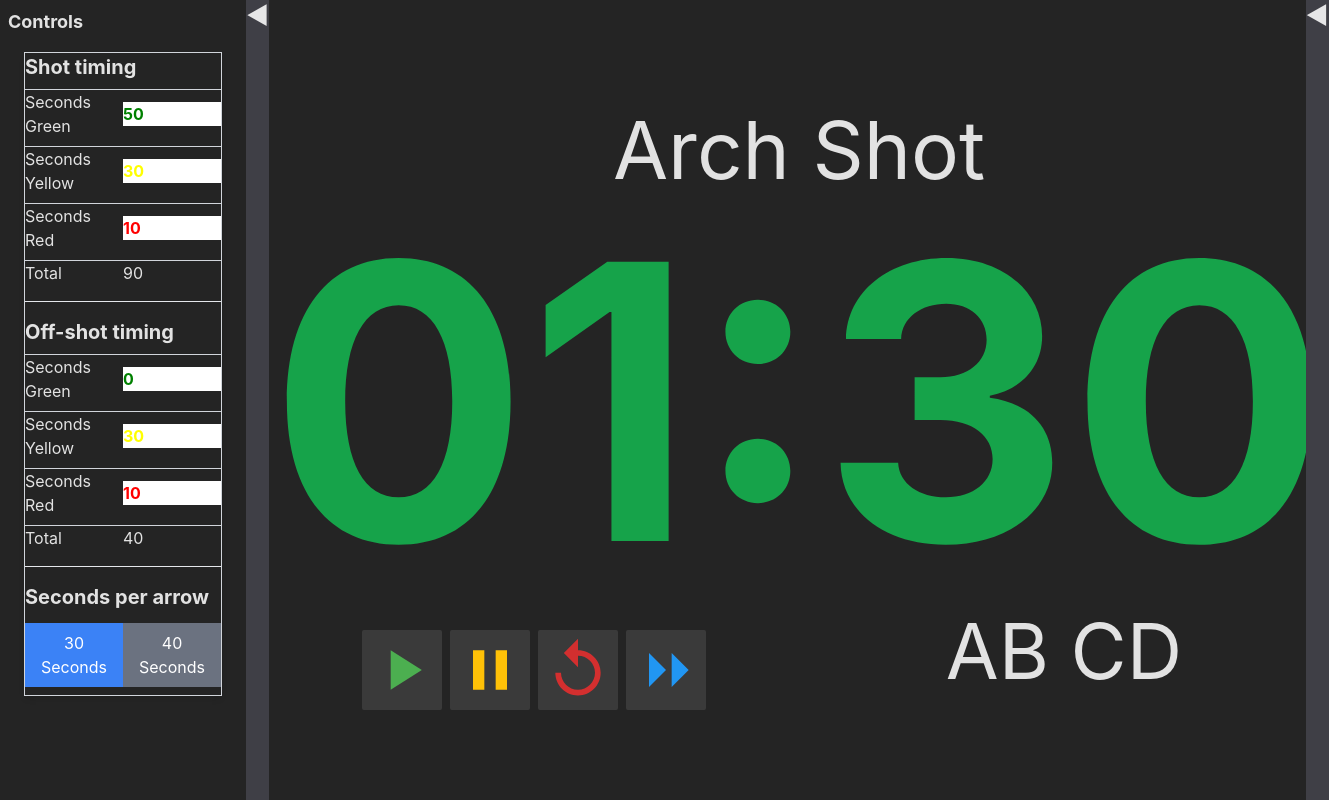
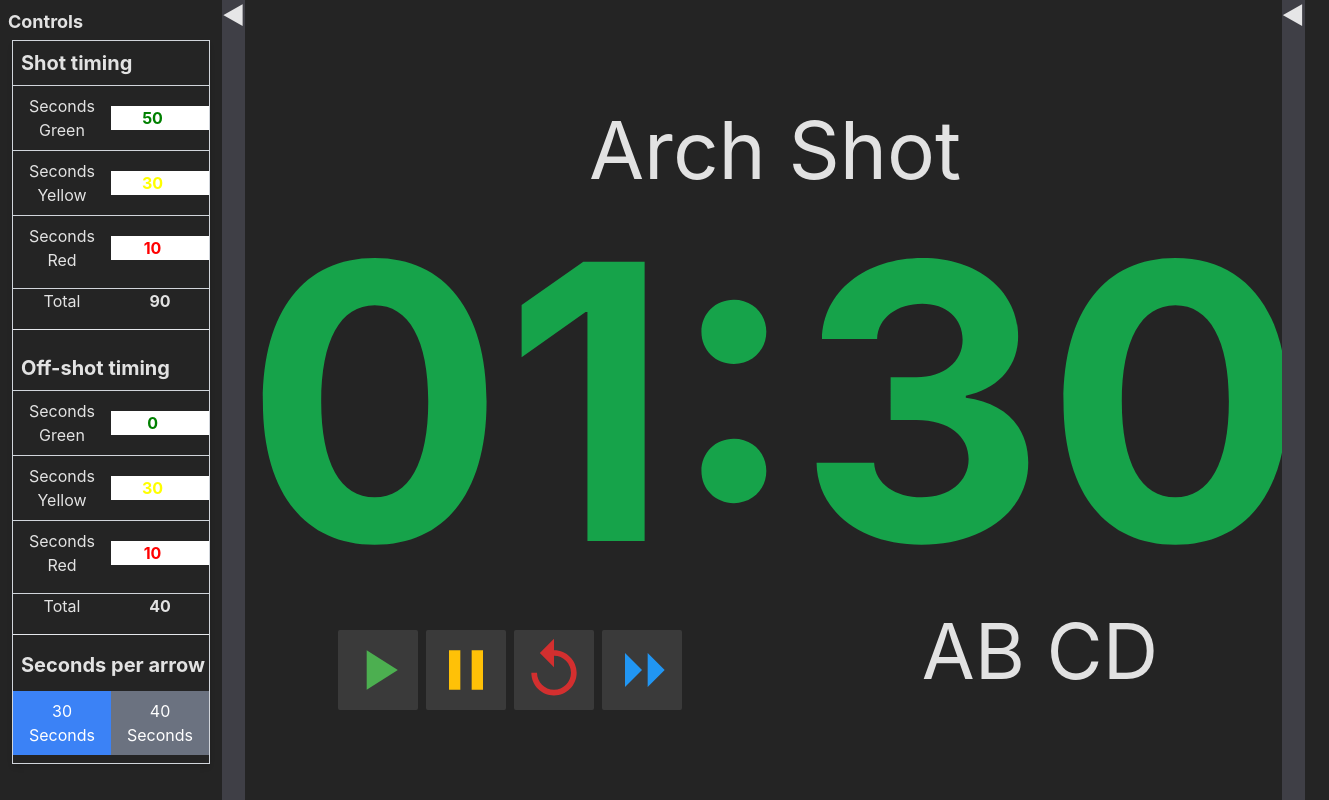
Before and after one commit to FrankB45/capstone, a React (Vite) app in the folder frontend/: page / in a window 1280 px wide. Shown: the whole page, 1329 px wide, since content can reach past the window. Built offline with nearby package versions, Linux system fonts and the light colour scheme.

Commit message:
Adding padding to Timings.

```diff
--- a/frontend/src/components/Controls/TimeRow.jsx
+++ b/frontend/src/components/Controls/TimeRow.jsx
@@ -3,12 +3,12 @@ import { Col, Row, CardText } from 'reactstrap'
 
 function TimeRow({ time, label, color, onTimeChange, index }) {
   return (
-    <Row className="mt-2">
-      <Col xs="6" className="flex border-t border-gray-300 items-center">
-        <CardText className='w-1/2'>{label}</CardText>
+    <Row className="">
+      <Col xs="6" className="flex border-t border-gray-300 items-center py-2">
+        <CardText className='w-1/2 text-center'>{label}</CardText>
         <input
             type="number"
-            className={`text-${color}-300 font-bold w-1/2`}
+            className={`text-${color}-300 font-bold w-1/2 text-center`}
             value={time}
             onChange={(e) => onTimeChange(index, parseInt(e.target.value) || 0)}
             style={{ color: color}}
--- a/frontend/src/components/Controls/TimeSection.jsx
+++ b/frontend/src/components/Controls/TimeSection.jsx
@@ -5,7 +5,7 @@ import TimeRow from './TimeRow'
 function TimeSection({ title, times, onTimeChange }) {
   return (
     <div>
-        <CardTitle className="text-xl font-bold">{title}</CardTitle>
+        <CardTitle className="text-xl font-bold p-2">{title}</CardTitle>
             {times.map((time, index) => (
                 <TimeRow
                     key={index}
@@ -18,10 +18,10 @@ function TimeSection({ title, times, onTimeChange }) {
             ))}
         <Row className="mt-2">
           <Col xs="6" className="flex border-t border-gray-300 items-center">
-          <CardText className='w-1/2'>Total</CardText>
-            {times.reduce((acc, time) => {
+          <CardText className='w-1/2 text-center'>Total</CardText>
+            <p className='w-1/2 text-center font-bold'>{times.reduce((acc, time) => {
               return acc + time.value;
-            }, 0)}
+            }, 0)}</p>
 
           </Col>
         </Row>
--- a/frontend/src/components/Controls/Timings.jsx
+++ b/frontend/src/components/Controls/Timings.jsx
@@ -53,13 +53,12 @@ function Timings({setTimeSet}) {
 
 
   return (
-    <div className="p-4">
-      <Card className="border border-gray-300 shadow-md">
-        <CardBody>
+      <Card className="p-1">
+        <CardBody className='border border-gray-300 shadow-md'>
           <TimeSection title="Shot timing" times={timings} onTimeChange={(index, newTime) => handleTimingChange(index, newTime, setTimings) } />
           <TimeSection title="Off-shot timing" times={offTimings} onTimeChange={ (index, newTime) => handleTimingChange(index, newTime, setOffTimings) } />
           <div className="">
-            <CardTitle className="text-xl font-bold pb-3">Seconds per arrow</CardTitle>
+            <CardTitle className="text-xl font-bold pb-3 pl-2">Seconds per arrow</CardTitle>
             <div className="flex justify-around pb-2">
                 <Button className={`text-white px-4 py-2 ${shotMode ? 'bg-blue-500' : 'bg-gray-500'}`} onClick={() => setShotMode(true)}>
                 30 Seconds
@@ -71,7 +70,6 @@ function Timings({setTimeSet}) {
           </div>
         </CardBody>
       </Card>
-    </div>
   )
 }
 
```
